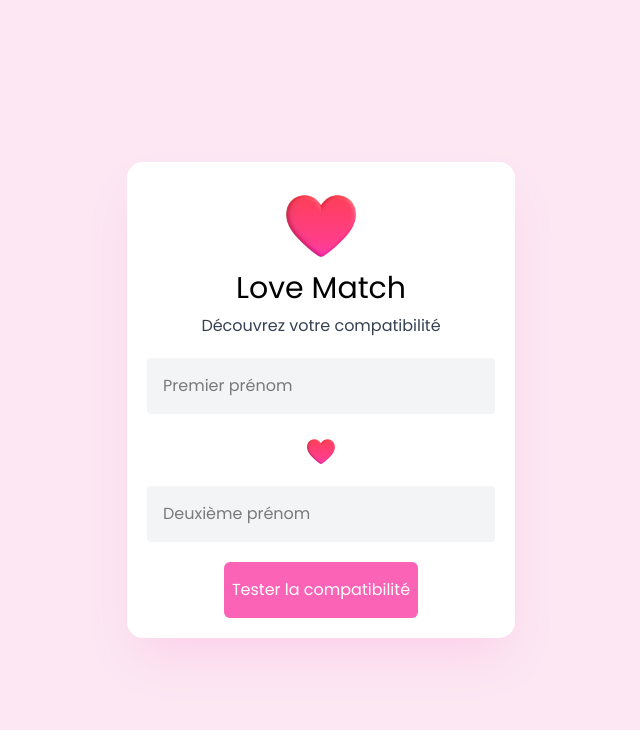
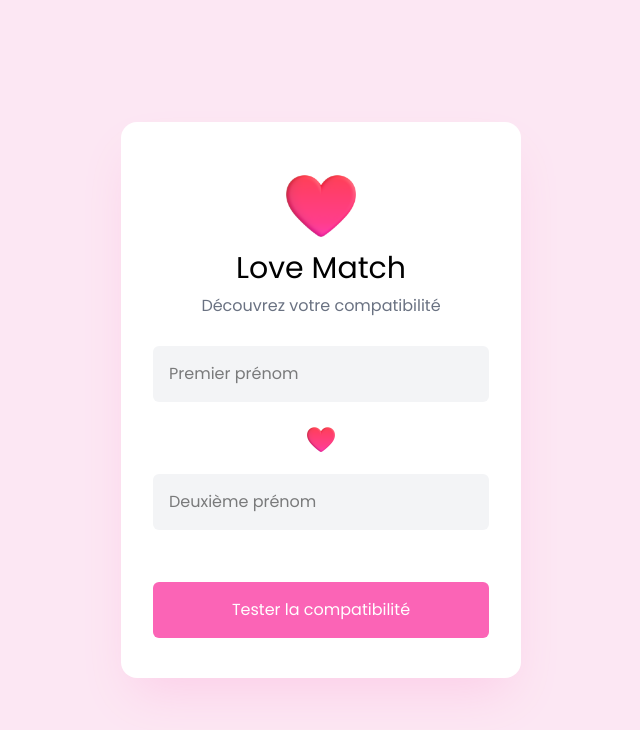
Before and after one commit to HarenaFiantso/love-match-react, a React (Vite) app: page / in a window 1280 px wide. Shown: the top 730 px of the page, without its empty margins (319-959 px from the left). Built offline with nearby package versions, Linux system fonts and the light colour scheme.

Commit message:
style: beautify love form

```diff
--- a/src/components/LoveForms.tsx
+++ b/src/components/LoveForms.tsx
@@ -1,10 +1,10 @@
 export default function LoveForms() {
   return (
-    <form action="" className="flex flex-col bg-white p-5 rounded-2xl shadow-2xl shadow-pink-200">
+    <form action="" className="flex flex-col w-[400px] bg-white px-8 py-10 rounded-2xl shadow-2xl shadow-pink-200">
       <div className="flex flex-col items-center justify-center gap-2 mb-5">
         <img src="/heart.png" alt="Heart image" width={80} />
         <h2 className="text-3xl">Love Match</h2>
-        <p className="text-1xl text-gray-700">Découvrez votre compatibilité</p>
+        <p className="text-1xl text-gray-500 mb-2">Découvrez votre compatibilité</p>
       </div>
       <div className="flex flex-col justify-center items-center gap-5">
         <input
@@ -12,7 +12,7 @@ export default function LoveForms() {
           name="firstName"
           id="firstName"
           placeholder="Premier prénom"
-          className="bg-gray-100 p-4 rounded outline-pink-200"
+          className="bg-gray-100 p-4 w-full rounded-md outline-pink-200"
         />
         <img src="/heart.png" alt="Heart image" width={32} />
 
@@ -21,9 +21,9 @@ export default function LoveForms() {
           name="secondName"
           id="secondName"
           placeholder="Deuxième prénom"
-          className="bg-gray-100 p-4 rounded outline-pink-200"
+          className="bg-gray-100 p-4 w-full rounded-md outline-pink-200"
         />
-        <button className="bg-pink-400 text-white rounded-md px-2 py-4">Tester la compatibilité</button>
+        <button className="bg-pink-400 cursor-pointer mt-8 w-full text-white rounded-md px-2 py-4">Tester la compatibilité</button>
       </div>
     </form>
   );
```
